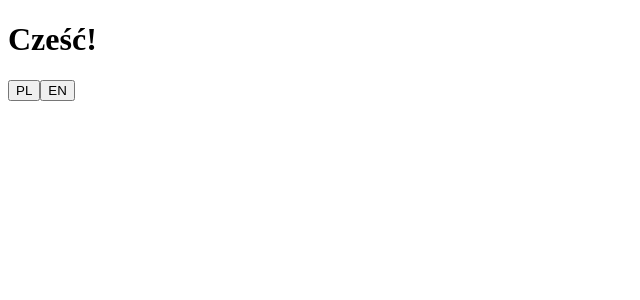
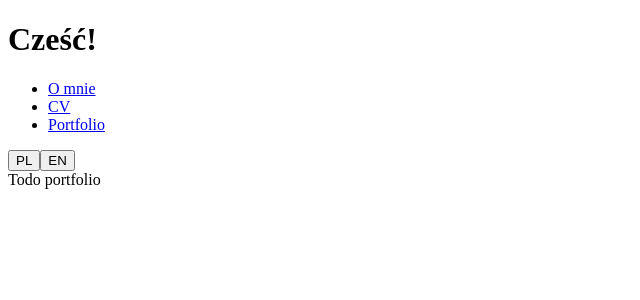
Before and after one commit to MrWonsik/mrwonsik.github.io, a React (Create React App) app: page /portfolio in a window 1280 px wide. Shown: the top 300 px of the page, without its empty margins (0-640 px from the left). Built offline with nearby package versions, Linux system fonts and the light colour scheme.

Commit message:
translation enhancements + link tests

```diff
--- a/package.json
+++ b/package.json
@@ -32,7 +32,7 @@
     "lint": "eslint .",
     "lint:fix": "eslint --fix .",
     "predeploy": "npm run build",
-    "deploy": "gh-pages -b master -d build"
+    "deploy": "gh-pages -d build"
   },
   "browserslist": {
     "production": [
--- a/src/locales/en.json
+++ b/src/locales/en.json
@@ -1,3 +1,8 @@
 {
-  "greeting": "Hello!"
+  "root": {
+    "greeting": "Hello!",
+    "aboutMeMenuLink": "About me",
+    "resumeMenuLink": "Resume",
+    "portfolioMenuLink": "Portfolio"
+  }
 }
--- a/src/locales/pl.json
+++ b/src/locales/pl.json
@@ -1,3 +1,8 @@
 {
-  "greeting": "Cześć!"
+  "root": {
+    "greeting": "Cześć!",
+    "aboutMeMenuLink": "O mnie",
+    "resumeMenuLink": "CV",
+    "portfolioMenuLink": "Portfolio"
+  }
 }
--- a/src/page/AboutMe.tsx
+++ b/src/page/AboutMe.tsx
@@ -3,7 +3,7 @@ import React from "react";
 //A brief introduction about yourself, including your name, professional title, and a summary of your skills, experiences, and interests.
 
 function AboutMe() {
-  return <div></div>;
+  return <div>Todo about me</div>;
 }
 
 export default AboutMe;
--- a/src/page/Portfolio.tsx
+++ b/src/page/Portfolio.tsx
@@ -4,7 +4,7 @@ import React from "react";
 // Each project should include a brief description, screenshots, links to live demos or repositories, and any relevant technologies used.
 
 function Portfolio() {
-  return <div></div>;
+  return <div>Todo portfolio</div>;
 }
 
 export default Portfolio;
--- a/src/page/Resume.tsx
+++ b/src/page/Resume.tsx
@@ -7,7 +7,7 @@ import React from "react";
 //Provide a downloadable PDF version of your resume or CV for visitors to download and print if needed.
 
 function Resume() {
-  return <div></div>;
+  return <div>todo resume</div>;
 }
 
 export default Resume;
--- a/src/page/Root.tsx
+++ b/src/page/Root.tsx
@@ -1,5 +1,5 @@
 import React from "react";
-import { Outlet } from "react-router-dom";
+import { Link, Outlet } from "react-router-dom";
 import { useTranslation } from "react-i18next";
 import i18n from "i18next";
 
@@ -10,7 +10,20 @@ function Root() {
   const { t } = useTranslation();
   return (
     <div>
-      <h1>{t("greeting")}</h1>
+      <h1>{t("root.greeting")}</h1>
+      <nav>
+        <ul>
+          <li>
+            <Link to={`about`}>{t("root.aboutMeMenuLink")}</Link>
+          </li>
+          <li>
+            <Link to={`resume`}>{t("root.resumeMenuLink")}</Link>
+          </li>
+          <li>
+            <Link to={`portfolio`}>{t("root.portfolioMenuLink")}</Link>
+          </li>
+        </ul>
+      </nav>
       <button onClick={() => i18n.changeLanguage("pl")}>PL</button>
       <button onClick={() => i18n.changeLanguage("en")}>EN</button>
       <Outlet />
```
